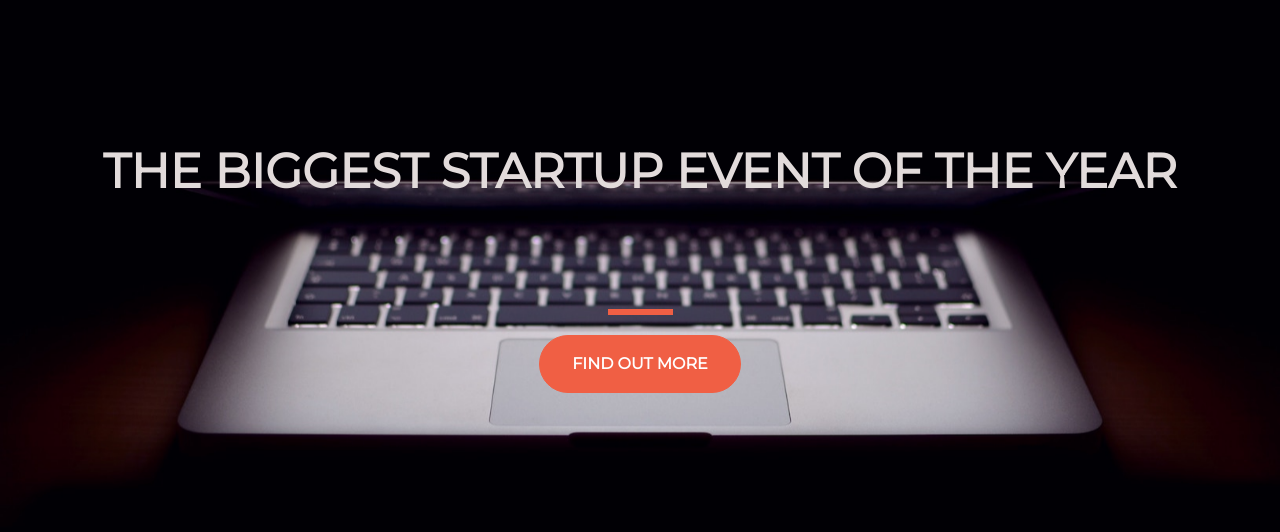
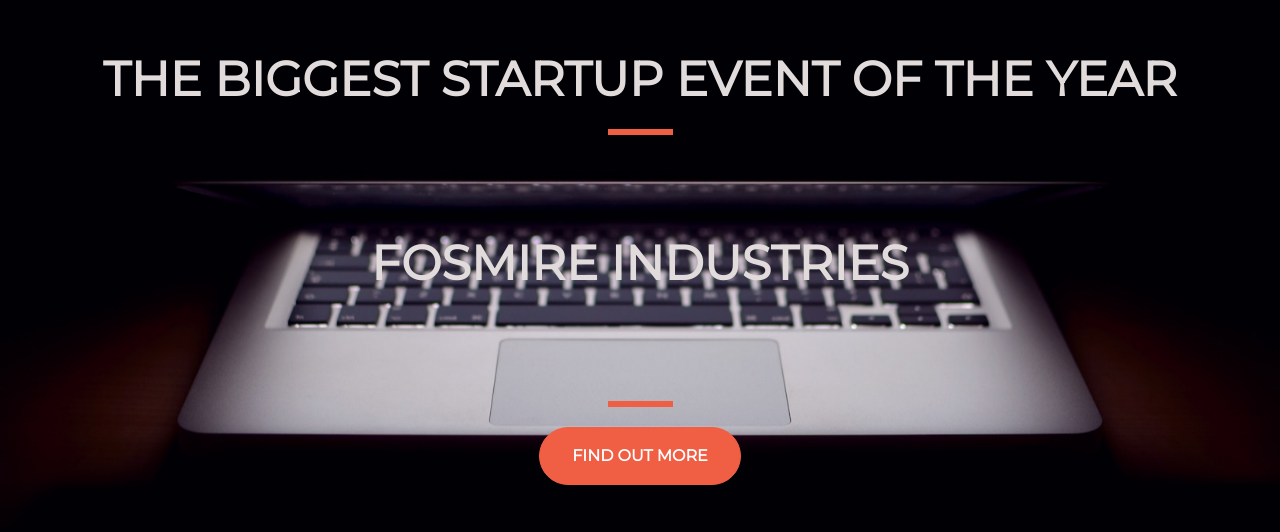
Before and after one commit to richfozjr/fosmire-industries, a plain HTML site: page index.html in a window 1280 px wide. Shown: the part 132-664 px from the top of the page. Drawn offline with nearby package versions, Linux system fonts and the light colour scheme.

Commit message:
Update index.html

```diff
--- a/index.html
+++ b/index.html
@@ -9,6 +9,7 @@
     <link href="https://fonts.googleapis.com/css?family=Montserrat" rel="stylesheet">
     <!-- Bootstrap CSS from a CDN. This way you don't have to include the bootstrap file yourself -->
     <link href="https://cdn.jsdelivr.net/npm/bootstrap@5.1.3/dist/css/bootstrap.min.css" rel="stylesheet" integrity="sha384-1BmE4kWBq78iYhFldvKuhfTAU6auU8tT94WrHftjDbrCEXSU1oBoqyl2QvZ6jIW3" crossorigin="anonymous">
+    <link rel="stylesheet" href="https://cdnjs.cloudflare.com/ajax/libs/animate.css/4.1.1/animate.min.css"/>
     <!-- Your own stylesheet -->
     <link rel="stylesheet" type="text/css" href="style.css">
   </head>
@@ -17,6 +18,9 @@
         <div class="row">
           <header class="text-center col-12">
             <h1 class="text-uppercase"><strong>The biggest startup event of the year</strong></h1>
+            <hr>
+            <div class="buffer"></div>
+            <h1 class="animate__animated animate__backInRight"><strong>FOSMIRE INDUSTRIES</strong></h1>
           </header>
             <div class="buffer col-12"></div>
               <section class="text-center col-12">
```
